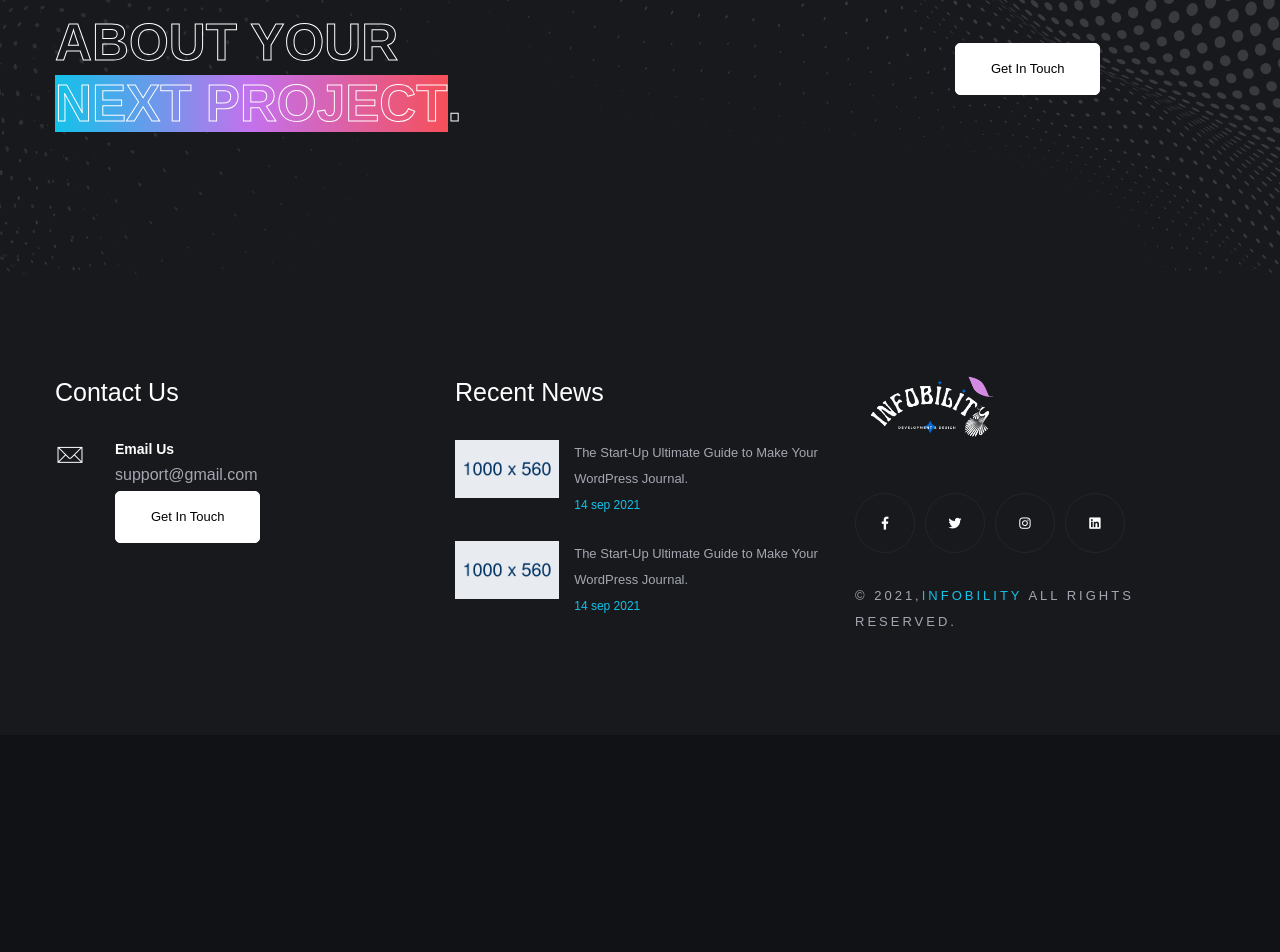
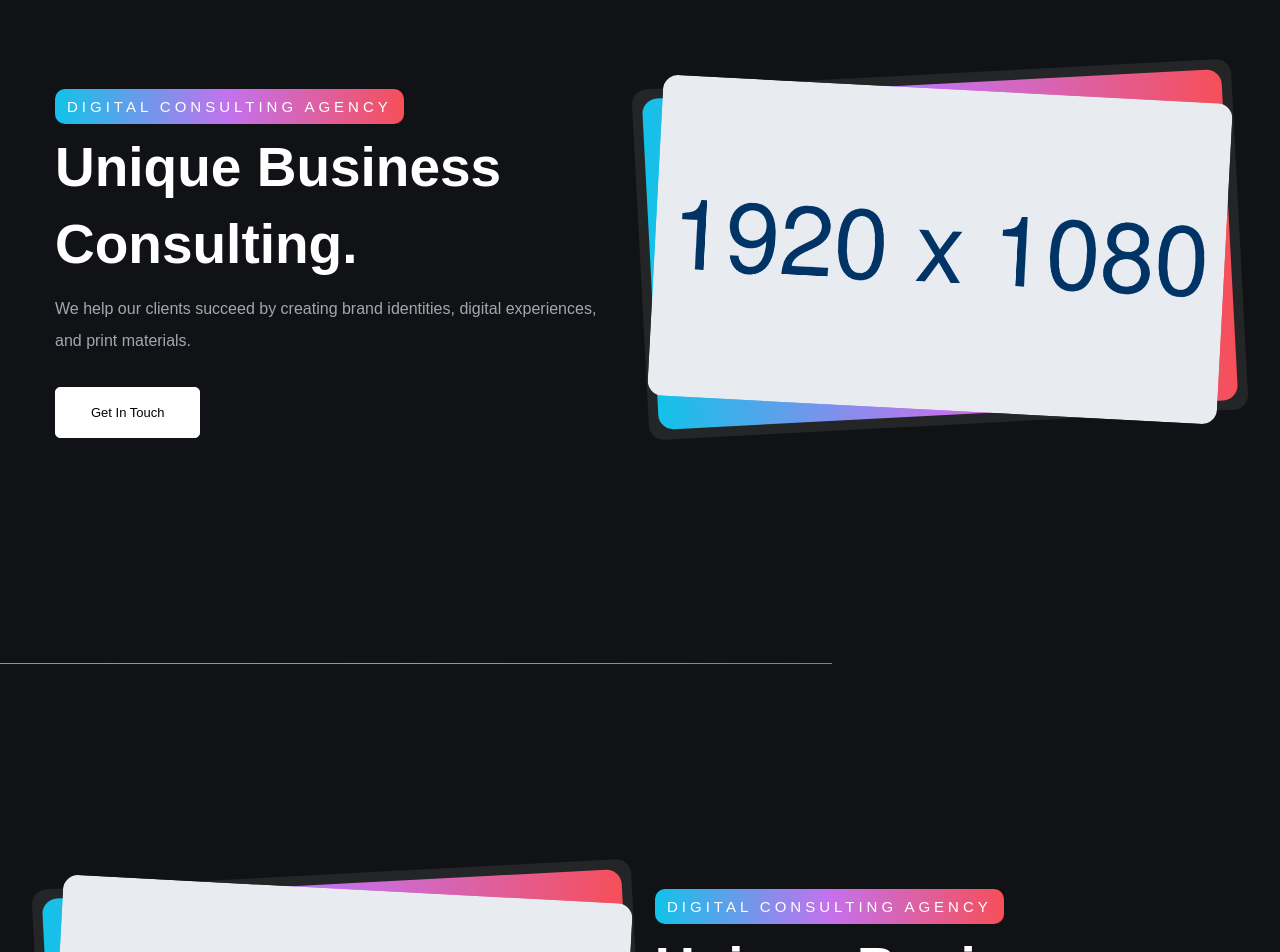
Before and after one commit to RupinVijan/infobility-website, a Next.js app: page /about in a window 1280 px wide. Shown: the part 1740-2692 px from the top of the page. Before the commit the page ends 2475 px from the top, so only its background shows below. Built offline with nearby package versions, Linux system fonts and the light colour scheme.

Commit message:
10th commit

```diff
--- /dev/null
+++ b/comp/components/Intro2/intro2.jsx
@@ -0,0 +1,39 @@
+/* eslint-disable @next/next/no-img-element */
+import React from 'react'
+import Link from 'next/link'
+
+const Intro2 = ({ sliderRef }) => {
+  return (
+    <header ref={sliderRef} className="slider-st valign position-re">
+      <div className="container">
+        <div className="row">
+          <div className="col-lg-6 valign">
+            <div className="cont md-mb50">
+              <div className="sub-title mb-5">
+                <h6>Digital Consulting Agency</h6>
+              </div>
+              <h1 className="mb-10 fw-600">Unique Business Consulting.</h1>
+              <p>
+                We help our clients succeed by creating brand identities,
+                digital experiences, and print materials.
+              </p>
+              <Link href="/contact">
+                <a className="butn bord curve mt-30">
+                  <span>Get In Touch</span>
+                </a>
+              </Link>
+            </div>
+          </div>
+          <div className="col-lg-6">
+            <div className="img">
+              <img src="/img/slid/001.jpg" alt="" />
+            </div>
+          </div>
+        </div>
+      </div>
+      <div className="line bottom left"></div>
+    </header>
+  );
+};
+
+export default Intro2
--- /dev/null
+++ b/comp/components/Intro2/intro3.jsx
@@ -0,0 +1,39 @@
+/* eslint-disable @next/next/no-img-element */
+import React from 'react'
+import Link from 'next/link'
+
+const Intro3 = ({ sliderRef }) => {
+  return (
+    <header ref={sliderRef} className="slider-st valign position-re">
+      <div className="container">
+        <div className="row">
+          <div className="col-lg-6">
+            <div className="img">
+              <img src="/img/slid/001.jpg" alt="" />
+            </div>
+          </div>
+          <div className="col-lg-6 valign">
+            <div className="cont md-mb50">
+              <div className="sub-title mb-5">
+                <h6>Digital Consulting Agency</h6>
+              </div>
+              <h1 className="mb-10 fw-600">Unique Business Consulting.</h1>
+              <p>
+                We help our clients succeed by creating brand identities,
+                digital experiences, and print materials.
+              </p>
+              <Link href="/contact">
+                <a className="butn bord curve mt-30">
+                  <span>Get In Touch</span>
+                </a>
+              </Link>
+            </div>
+          </div>
+        </div>
+      </div>
+      <div className="line bottom right"></div>
+    </header>
+  );
+};
+
+export default Intro3
--- a/comp/components/Pages-header/index.jsx
+++ b/comp/components/Pages-header/index.jsx
@@ -11,6 +11,7 @@ const PagesHeader = () => {
               <h1 className="color-font fw-700">
                 {/* Our dedicated team of creatives is bursting with talent,
                 experience and passion for what we do. */}
+                Let’s design your website with experts
                 Let’s design your website with experts
               </h1>
             </div>
--- a/comp/components/footer/footer.jsx
+++ b/comp/components/footer/footer.jsx
@@ -25,7 +25,11 @@ const Footer = ({ hideBGCOLOR }) => {
                   <div className="cont">
                     <h6>Email Us</h6>
                     <p>support@gmail.com</p>
-                    <Link href="/contact">
+                  </div>
+                </li>
+                <li>
+                  <div className="cont">
+                  <Link href="/contact">
                 <a
                   className="butn bord curve wow fadeInUp"
                   data-wow-delay=".5s"
@@ -35,13 +39,6 @@ const Footer = ({ hideBGCOLOR }) => {
               </Link>
                   </div>
                 </li>
-                {/* <li>
-                  <span className="icon pe-7s-call"></span>
-                  <div className="cont">
-                    <h6>Call Us</h6>
-                    <p>+87986451666</p>
-                  </div>
-                </li> */}
               </ul>
             </div>
           </div>
@@ -87,9 +84,9 @@ const Footer = ({ hideBGCOLOR }) => {
                 <a href="#0">
                   <i className="fab fa-facebook-f"></i>
                 </a>
-                <a href="#0">
+                {/* <a href="#0">
                   <i className="fab fa-twitter"></i>
-                </a>
+                </a> */}
                 <a href="#0">
                   <i className="fab fa-instagram"></i>
                 </a>
--- a/comp/components/services/features.json
+++ b/comp/components/services/features.json
@@ -3,24 +3,24 @@
         "id": 1,
         "icon": "pe-7s-display1",
         "title": "Web Design & Development",
-        "content": "Tempore corrupti temporibus fuga earum asperiores fugit laudantium."
+        "content": "Assisying in designing your website and creating a visual story"
     },
     {
         "id": 2,
         "icon": "pe-7s-paint-bucket",
         "title": "Digital Marketing",
-        "content": "Tempore corrupti temporibus fuga earum asperiores fugit."
+        "content": "Help you grow digitally by branding your website through google SEO scripts"
     },
     {
         "id": 3,
         "icon": "pe-7s-diskette",
         "title": "Branding & Creative",
-        "content": "Tempore corrupti temporibus fuga earum asperiores fugit."
+        "content": " Looking up for digital growth and creating a niche for your brand"
     },
     {
         "id": 4,
         "icon": "pe-7s-phone",
         "title": "Application Development",
-        "content": "Tempore corrupti temporibus fuga earum asperiores fugit laudantium."
+        "content": "Turning your vision into a viable mobile application"
     }
 ]
--- a/comp/components/services/services.jsx
+++ b/comp/components/services/services.jsx
@@ -16,7 +16,7 @@ const Services = ({ style, lines }) => {
                 About Us
               </h6>
               <h3 className="wow color-font">
-                We are a new digital product development agency
+                We are a new digital development agency
               </h3>
             </div>
           </div>
--- a/comp/components/slider/intro.json
+++ b/comp/components/slider/intro.json
@@ -1,13 +1,13 @@
 [
     {
         "id": 1,
-        "title": "Custom Web Design & Development",
-        "content": "Showcase your business with a unique custom-developed website",
+        "title": "Custom Website Development",
+        "content": "Showcase your business with a unique custom-developed website.",
         "image": "/img/apply.png"
     },
     {
         "id": 2,
-        "title": " Elevate your professional business with enhanced technology",
+        "title": "Create Your Website, Your way",
         "content": "A website should be the easy part of building a business.",
         "image": "/img/applyy.png"
     },
--- a/pages/about.jsx
+++ b/pages/about.jsx
@@ -3,12 +3,11 @@ import Head from 'next/head'
 import Navbar from '../comp/components/navbar/navbar'
 import DarkTheme from '../comp/layouts/Dark'
 import PageHeader from "../comp/components/Pages-header/index"
-import Services from '../comp/components/services/services'
-import Blogs2 from '../comp/components/blog/blogs2'
 import CallToAction from '../comp/components/call-to-action/call-to-action'
 import Footer from '../comp/components/footer/footer'
-import Team from '../comp/components/Team/team'
 import MinimalArea from '../comp/components/Minimal-Area/minimal-area'
+import Intro2 from '../comp/components/Intro2/intro2'
+import Intro3 from '../comp/components/Intro2/intro3'
 
 export default function About() {
     return (
@@ -26,6 +25,9 @@ export default function About() {
       {/* <Blogs2 /> */}
       {/* <Team /> */}
       <MinimalArea />
+      <Intro2 />
+      <Intro3 />
+      <Intro2 />
       <CallToAction />
       <Footer />
       </div>
```
Also changed, not shown: comp/components/Contact-form/contact-form.jsx (+7 -7 lines), comp/components/slider/intro-with-slider.jsx (+6 -6 lines), public/css/dark.css.
